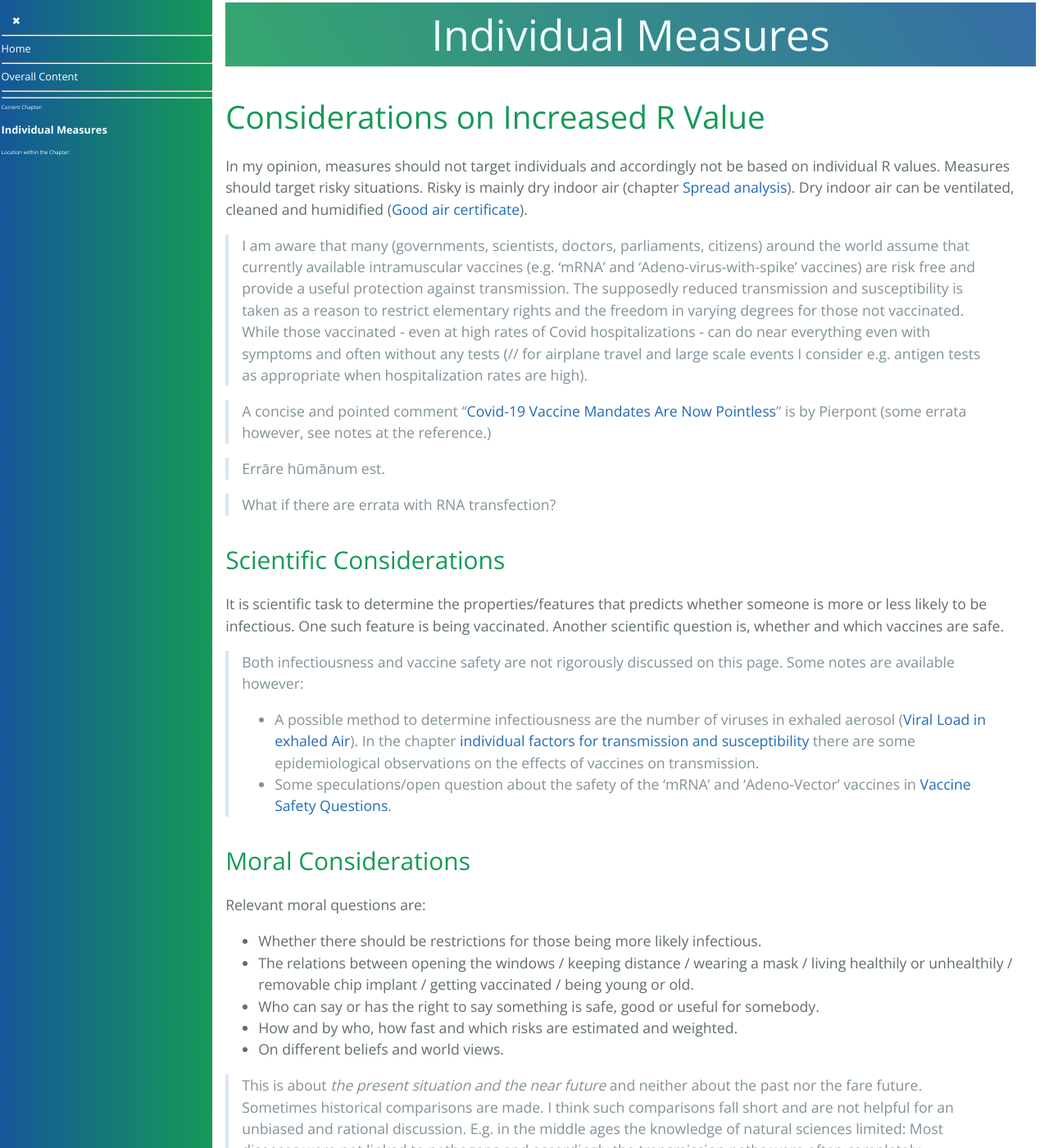
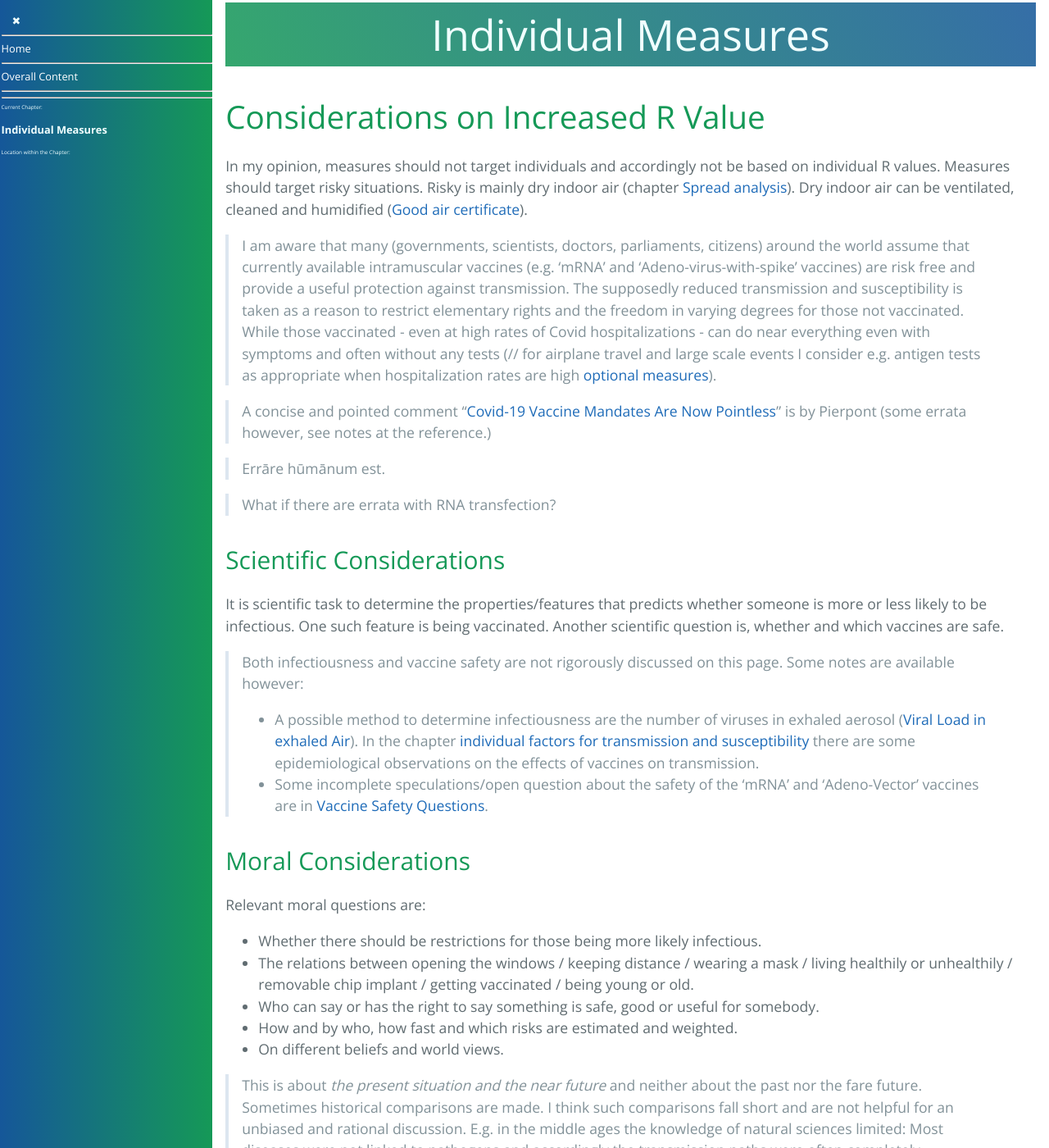
Before and after one commit to forestgrape/coronavirus, a Jekyll site: the page built from 7_social/individual_measures.md, in a window 1280 px wide and 1400 px high. Shown: the whole window at 82% size. Built offline with Jekyll 4.4.1, drawn with Linux system fonts in a browser that asks for light colours; our own code applies the rules of GitHub Pages for plain Markdown files; some of the changed text lies outside the part shown.

Commit message:
formulations

```diff
--- a/7_social/individual_measures.md
+++ b/7_social/individual_measures.md
@@ -3,7 +3,7 @@
 ## Considerations on Increased R Value
 In my opinion, measures should  not target individuals and accordingly not be based on individual R values. Measures should target risky situations. Risky is mainly dry indoor air (chapter [Spread analysis](../5_epidemiological/spread_analyses.md)). Dry indoor air can be ventilated, cleaned and humidified ([Good air certificate](../7_social/good_air.md)).
 
-> I am aware that many (governments, scientists, doctors, parliaments, citizens) around the world assume that currently available intramuscular vaccines (e.g. 'mRNA' and 'Adeno-virus-with-spike' vaccines) are risk free and provide a useful protection against transmission. The supposedly reduced transmission and susceptibility is taken as a reason to restrict elementary rights and the freedom in varying degrees for those not vaccinated. While those vaccinated - even at high rates of Covid hospitalizations - can do near everything even with symptoms and often without any tests (// for airplane travel and large scale events I consider e.g. antigen tests as appropriate when hospitalization rates are high).
+> I am aware that many (governments, scientists, doctors, parliaments, citizens) around the world assume that currently available intramuscular vaccines (e.g. 'mRNA' and 'Adeno-virus-with-spike' vaccines) are risk free and provide a useful protection against transmission. The supposedly reduced transmission and susceptibility is taken as a reason to restrict elementary rights and the freedom in varying degrees for those not vaccinated. While those vaccinated - even at high rates of Covid hospitalizations - can do near everything even with symptoms and often without any tests (// for airplane travel and large scale events I consider e.g. antigen tests as appropriate when hospitalization rates are high [optional measures](controlling.md#optional-measures)).
 
 > A concise and pointed comment "[Covid-19 Vaccine Mandates Are Now Pointless](../5_epidemiological/individual_susceptibility_and_transmission.md#pierpont)" is by Pierpont (some errata however, see notes at the reference.)
 
@@ -16,8 +16,8 @@ In my opinion, measures should  not target individuals and accordingly not be ba
 It is scientific task to determine the properties/features that predicts whether someone is more or less likely to be infectious. One such feature is being vaccinated. Another scientific question is, whether and which vaccines are safe.
 
 > Both infectiousness and vaccine safety are not rigorously discussed on this page. Some notes are available however:
-> * A possible method to determine infectiousness are the number of viruses in exhaled aerosol ([Viral Load in exhaled Air](./../3_medical/diagnosis_and_viral_load.md#viral-load-in-exhaled-air)). In the chapter [individual factors for transmission and susceptibility](./../5_epidemiological/individual_susceptibility_and_transmission.md) there are some epidemiological observations on the effects of vaccines on transmission.
-> * Some speculations/open question about the safety of the 'mRNA' and 'Adeno-Vector' vaccines in [Vaccine Safety Questions](./../10_vaccines/vaccine_safety.md).
+> * A possible method to determine infectiousness are the number of viruses in exhaled aerosol ([Viral Load in exhaled Air](../3_medical/diagnosis_and_viral_load.md#viral-load-in-exhaled-air)). In the chapter [individual factors for transmission and susceptibility](../5_epidemiological/individual_susceptibility_and_transmission.md) there are some epidemiological observations on the effects of vaccines on transmission.
+> * Some incomplete speculations/open question about the safety of the 'mRNA' and 'Adeno-Vector' vaccines are in [Vaccine Safety Questions](../10_vaccines/vaccine_safety.md).
 
 
 ### Moral Considerations
```
Also changed, not shown: other parts of 7_social/individual_measures.md (+5 -3 lines).
